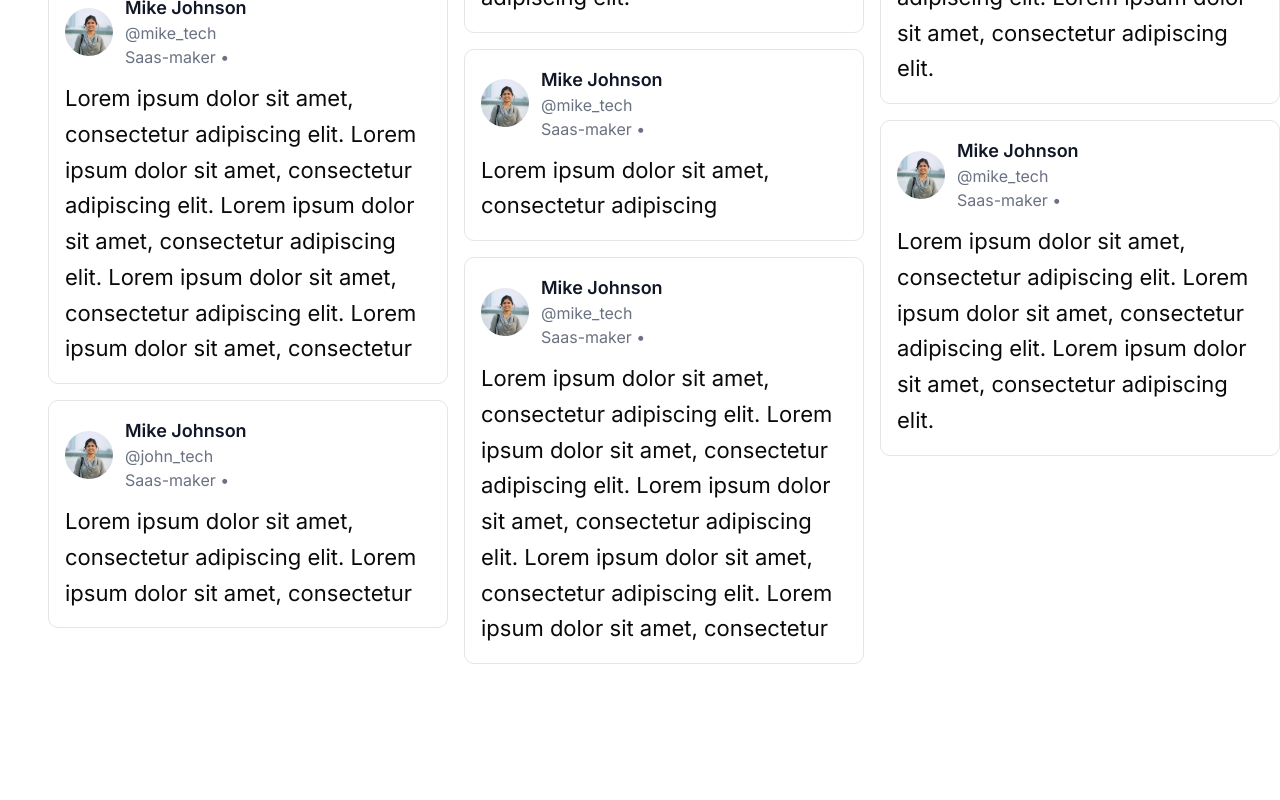
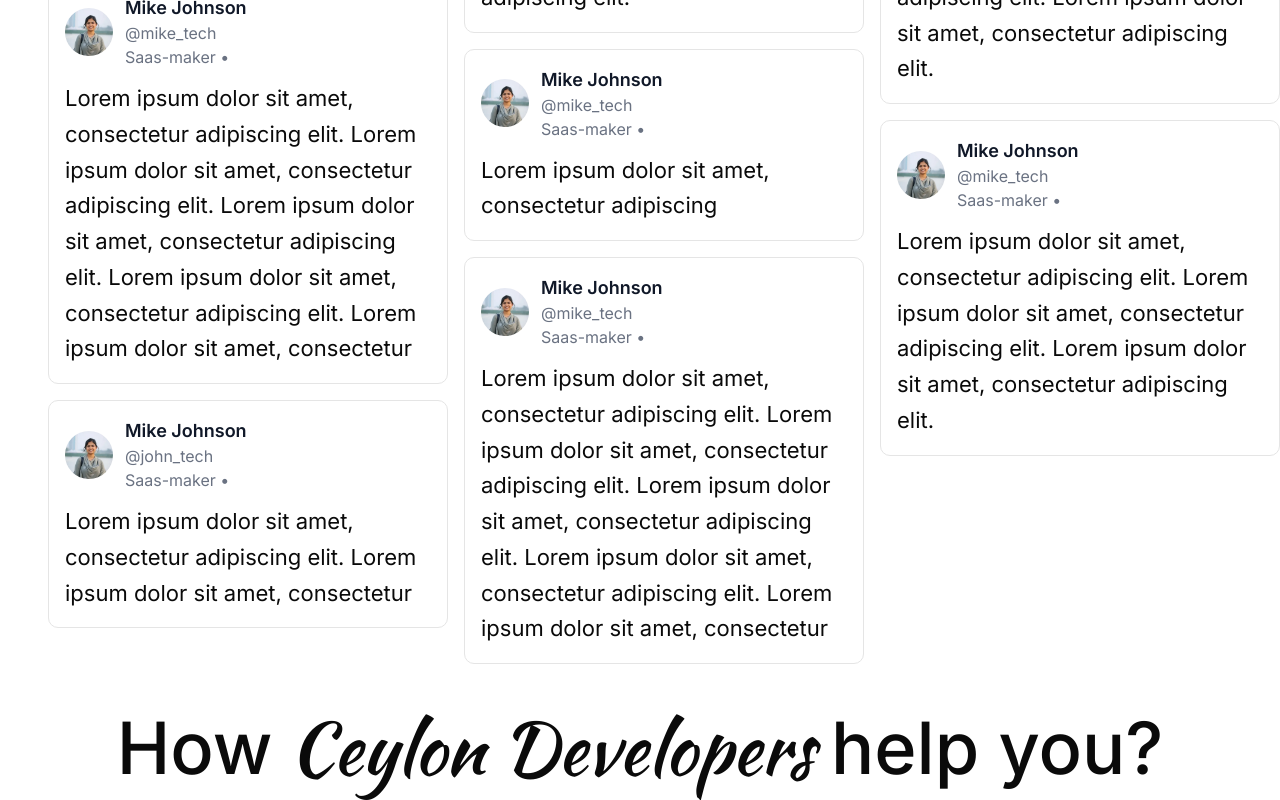
Before and after one commit to Roshen-Perera/ceylon-developers-portfolio, a Next.js app: page / in a window 1280 px wide. Shown: the part 6843-7643 px from the top of the page. Before the commit the page ends 7507 px from the top, so only its background shows below. Built offline with nearby package versions, Linux system fonts and the light colour scheme.

Commit message:
Added heading for faq

```diff
--- a/app/page.tsx
+++ b/app/page.tsx
@@ -450,6 +450,13 @@ export default function Home() {
       <div className="flex flex-col ml-12 mt-12">
         <Reviews />
       </div>
+      <div className="flex flex-col items-center justify-center mt-12">
+        <h1 className="text-7xl font-medium text-center">
+          How
+          <span className="font-kaushan"> Ceylon Developers </span>
+          help you?
+        </h1>
+      </div>
     </>
   );
 }
```
